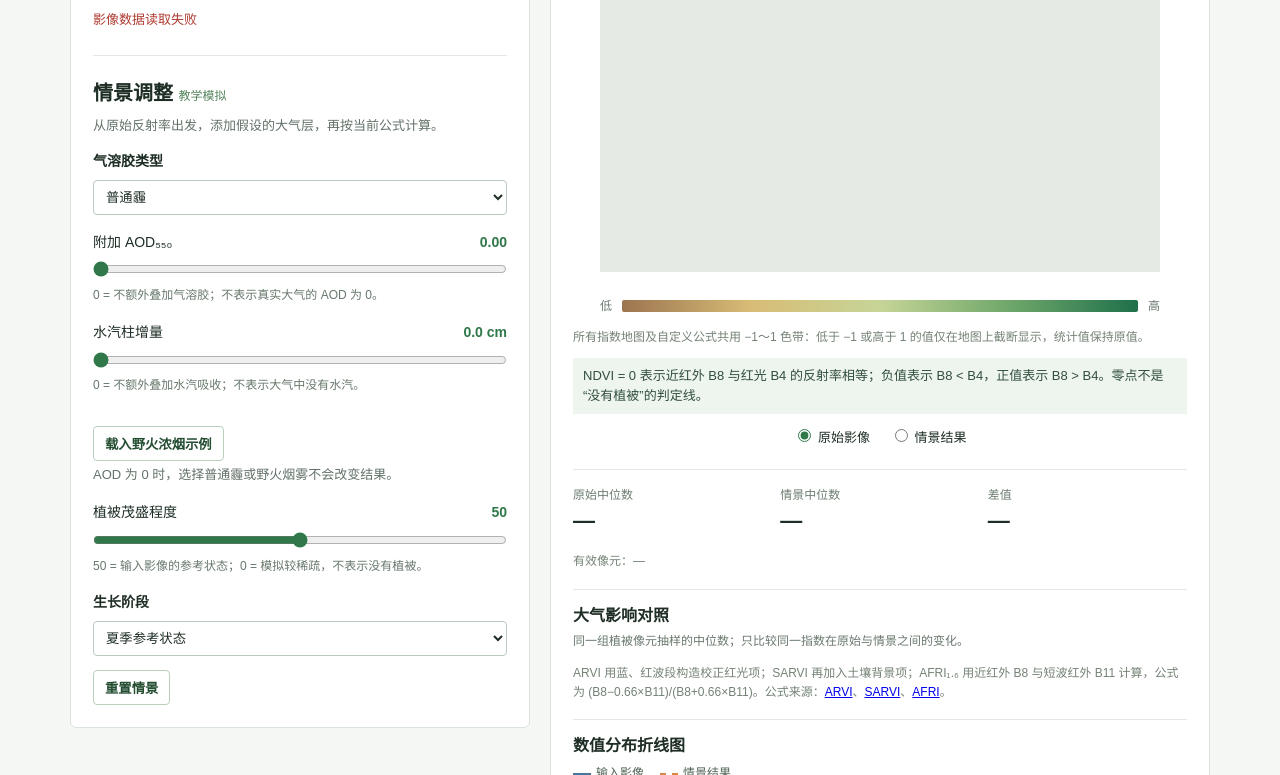
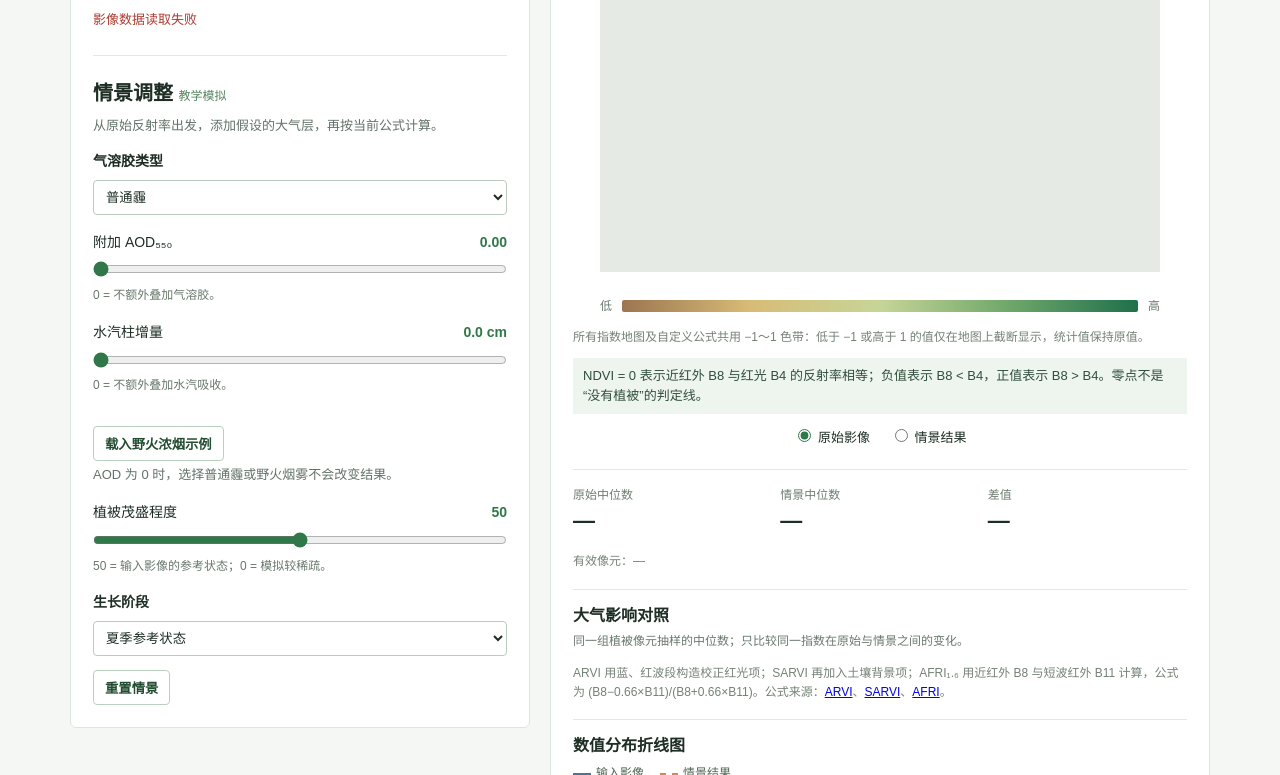
Before and after one commit to SynUW/viplayground, a plain HTML site: page index.html in a window 1280 px wide. Shown: the part 550-1325 px from the top of the page. Drawn offline with Linux system fonts and the light colour scheme; no server answers.

Commit message:
Shorten control zero labels

```diff
--- a/index.html
+++ b/index.html
@@ -27,11 +27,11 @@
         <h2>情景调整 <small>教学模拟</small></h2>
         <p class="hint">从原始反射率出发，添加假设的大气层，再按当前公式计算。</p>
         <label class="field-label" for="aerosolType">气溶胶类型</label><select id="aerosolType"><option value="haze">普通霾</option><option value="smoke">野火烟雾</option></select>
-        <div class="slider-field"><label for="aerosol">附加 AOD₅₅₀ <output id="aerosolOut">0.00</output></label><input type="range" id="aerosol" min="0" max="3.5" step="0.05" value="0"><p class="zero-note">0 = 不额外叠加气溶胶；不表示真实大气的 AOD 为 0。</p></div>
-        <div class="slider-field"><label for="water">水汽柱增量 <output id="waterOut">0.0 cm</output></label><input type="range" id="water" min="0" max="6" step="0.1" value="0"><p class="zero-note">0 = 不额外叠加水汽吸收；不表示大气中没有水汽。</p></div>
+        <div class="slider-field"><label for="aerosol">附加 AOD₅₅₀ <output id="aerosolOut">0.00</output></label><input type="range" id="aerosol" min="0" max="3.5" step="0.05" value="0"><p class="zero-note">0 = 不额外叠加气溶胶。</p></div>
+        <div class="slider-field"><label for="water">水汽柱增量 <output id="waterOut">0.0 cm</output></label><input type="range" id="water" min="0" max="6" step="0.1" value="0"><p class="zero-note">0 = 不额外叠加水汽吸收。</p></div>
         <button class="secondary" id="smokeExample" type="button">载入野火浓烟示例</button>
         <p class="hint" id="atmosNote">AOD 为 0 时，选择普通霾或野火烟雾不会改变结果。</p>
-        <div class="slider-field"><label for="vigor">植被茂盛程度 <output id="vigorOut">50</output></label><input type="range" id="vigor" min="0" max="100" value="50"><p class="zero-note">50 = 输入影像的参考状态；0 = 模拟较稀疏，不表示没有植被。</p></div>
+        <div class="slider-field"><label for="vigor">植被茂盛程度 <output id="vigorOut">50</output></label><input type="range" id="vigor" min="0" max="100" value="50"><p class="zero-note">50 = 输入影像的参考状态；0 = 模拟较稀疏。</p></div>
         <label class="field-label" for="phase">生长阶段</label><select id="phase"><option value="baseline">夏季参考状态</option><option value="early">生长初期</option><option value="peak">旺盛期</option><option value="late">衰老期</option></select>
         <button class="secondary" id="reset" type="button">重置情景</button>
       </section>
```
